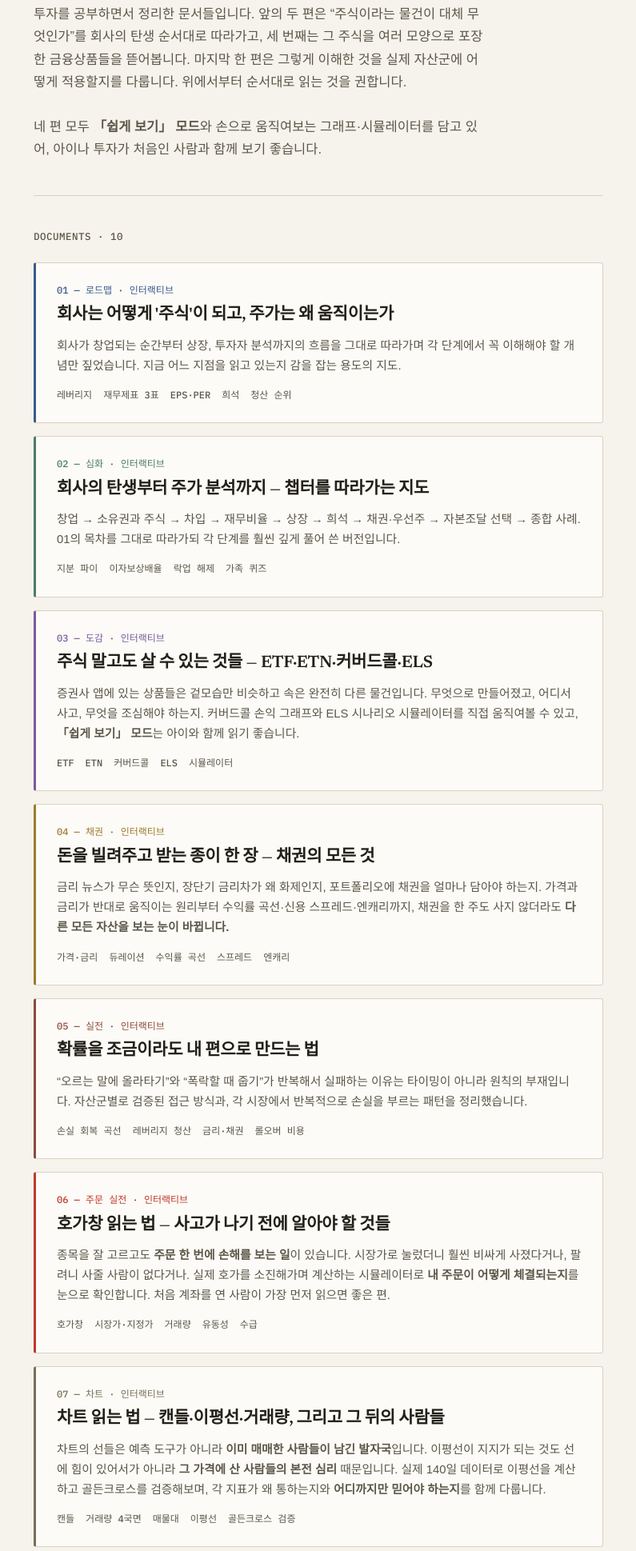
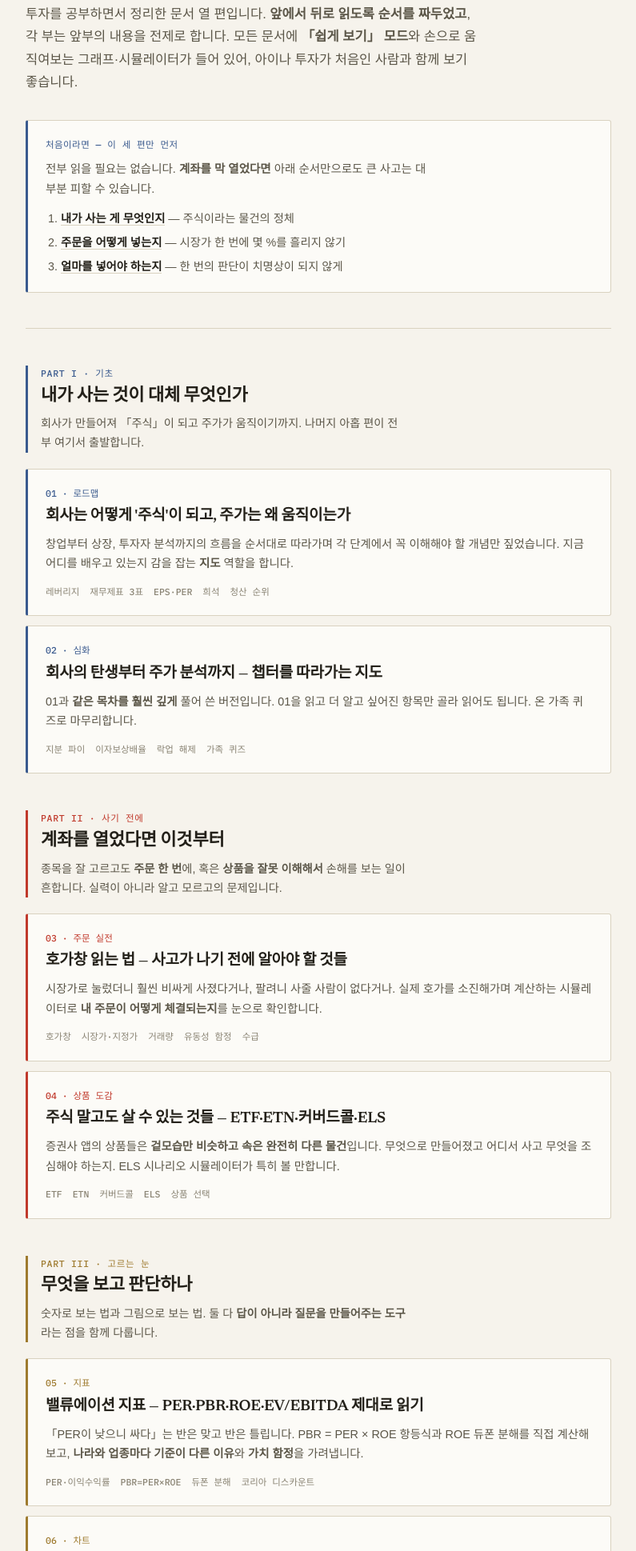
Before and after one commit to moyuchan84/trade-master, a plain HTML site: page index.html in a window 1280 px wide. Shown: the part 206-2145 px from the top of the page at 80% size, without its empty margins (242-1037 px from the left). Drawn offline with Linux system fonts and the light colour scheme; a web font is replaced by a local one.

Commit message:
목록 페이지를 읽는 순서대로 5부로 재구성
문서가 열 편이 되면서 평면 목록으로는 어디부터 읽어야 할지 알기 어려워짐.
각 부가 앞부를 전제로 하도록 순서를 다시 짜고 그룹화.

- PART I 기초 — 주식이 무엇인가 (로드맵, 심화)
- PART II 사기 전에 — 호가창, 금융상품 도감
- PART III 고르는 눈 — 밸류에이션 지표, 차트
- PART IV 큰 그림 — 채권, 경제지표, 시장의 역사
- PART V 그래서 어떻게 — 자산군별 실전 운용

호가창 문서를 앞으로 옮긴 것이 가장 큰 변화. 계좌를 연 직후 가장 먼저
필요한 내용인데 기존에는 6번째에 있었음.

부마다 색과 한 줄 설명을 붙이고, 「처음이라면 이 세 편만 먼저」 안내를
상단에 추가. 초기 3편에 빠져 있던 목록 복귀 링크도 함께 채워
열 편 모두 서로 오갈 수 있게 함. README도 같은 구조로 재작성.

Co-Authored-By: Claude Opus 5 <noreply@anthropic.com>

```diff
--- a/index.html
+++ b/index.html
@@ -3,8 +3,8 @@
 <head>
 <meta charset="UTF-8">
 <meta name="viewport" content="width=device-width, initial-scale=1.0">
-<title>투자 공부 노트 — 주식회사의 원리부터 자산군별 전략까지</title>
-<meta name="description" content="회사가 주식이 되는 원리부터 자산군별 접근법까지, 투자 공부 과정에서 정리한 문서 모음입니다.">
+<title>투자 공부 노트 — 주식회사의 원리부터 시장의 역사까지</title>
+<meta name="description" content="주식이 무엇인지부터 주문·지표·시장·역사까지, 읽는 순서대로 정리한 투자 학습 자료 10편. 그림과 시뮬레이터로 직접 움직여보며 공부합니다.">
 <link rel="preconnect" href="https://fonts.googleapis.com">
 <link href="https://fonts.googleapis.com/css2?family=Newsreader:ital,wght@0,400;0,500;0,600;1,400&family=IBM+Plex+Sans+KR:wght@400;500;600;700&family=IBM+Plex+Mono:wght@500&display=swap" rel="stylesheet">
 <style>
@@ -12,18 +12,14 @@
     --paper:#F6F3EC;
     --ink:#232019;
     --ink-soft:#5B5648;
+    --ink-faint:#8A8474;
     --rule:#D9D2C0;
     --card:#FCFBF7;
-    --accent-a:#8E4B3A;
-    --accent-b:#3A5A8E;
-    --accent-c:#4C7A6D;
-    --accent-d:#7A5C9E;
-    --accent-e:#9E7A2E;
-    --accent-f:#C0392B;
-    --accent-g:#7A6E58;
-    --accent-h:#9E7A2E;
-    --accent-i:#7A5C9E;
-    --accent-j:#8E4B3A;
+    --p1:#3A5A8E;   /* PART I  · 기초 */
+    --p2:#C0392B;   /* PART II · 사기 전에 */
+    --p3:#9E7A2E;   /* PART III· 고르는 눈 */
+    --p4:#7A5C9E;   /* PART IV · 큰 그림 */
+    --p5:#4C7A6D;   /* PART V  · 운용 */
   }
   *{box-sizing:border-box;}
   body{
@@ -34,7 +30,7 @@
     line-height:1.7;
     -webkit-font-smoothing:antialiased;
   }
-  .wrap{max-width:760px;margin:0 auto;padding:64px 24px 100px;}
+  .wrap{max-width:780px;margin:0 auto;padding:64px 24px 100px;}
 
   h1,h2,h3{
     font-family:'Newsreader', serif;
@@ -53,30 +49,60 @@
   h1{font-size:36px;line-height:1.28;margin:0 0 18px;}
   .lede{font-size:16.5px;color:var(--ink-soft);max-width:62ch;margin:0;}
 
-  .rule{
-    margin:44px 0 40px;
-    border:0;
-    border-top:1px solid var(--rule);
+  /* ── 처음이라면 ── */
+  .start{
+    margin:34px 0 0;
+    background:var(--card);
+    border:1px solid var(--rule);
+    border-left:3px solid var(--p1);
+    border-radius:3px;
+    padding:20px 22px;
   }
+  .start .sh{
+    font-family:'IBM Plex Mono', monospace;
+    font-size:11.5px;
+    color:var(--p1);
+    letter-spacing:.04em;
+    margin-bottom:9px;
+  }
+  .start p{font-size:14.5px;color:var(--ink-soft);margin:0 0 14px;max-width:60ch;}
+  .start ol{margin:0;padding-left:19px;}
+  .start li{font-size:14.3px;color:var(--ink-soft);margin-bottom:7px;line-height:1.6;}
+  .start li:last-child{margin-bottom:0;}
+  .start a{color:var(--ink);text-decoration:none;border-bottom:1px solid var(--rule);font-weight:600;}
+  .start a:hover{border-bottom-color:var(--ink);}
 
-  .section-label{
+  hr.rule{margin:44px 0 0;border:0;border-top:1px solid var(--rule);}
+
+  /* ── 파트 ── */
+  .part{margin:46px 0 0;}
+  .part-head{
+    border-left:3px solid var(--edge);
+    padding-left:16px;
+    margin-bottom:20px;
+  }
+  .part-num{
     font-family:'IBM Plex Mono', monospace;
-    font-size:12.5px;
-    color:var(--ink-soft);
-    letter-spacing:0.04em;
-    margin-bottom:22px;
+    font-size:11.5px;
+    color:var(--edge);
+    letter-spacing:.06em;
+    display:block;
+    margin-bottom:5px;
   }
+  .part-head h2{font-size:22px;margin:0 0 6px;line-height:1.35;}
+  .part-head p{font-size:14.2px;color:var(--ink-soft);margin:0;max-width:58ch;}
 
   ol.docs{list-style:none;margin:0;padding:0;}
-  ol.docs li{margin-bottom:16px;}
+  ol.docs li{margin-bottom:12px;}
+  ol.docs li:last-child{margin-bottom:0;}
 
   a.doc{
     display:block;
     background:var(--card);
     border:1px solid var(--rule);
-    border-left:3px solid var(--edge, var(--rule));
+    border-left:3px solid var(--edge);
     border-radius:3px;
-    padding:24px 26px;
+    padding:20px 22px;
     text-decoration:none;
     color:inherit;
     transition:border-color .18s ease, transform .18s ease, box-shadow .18s ease;
@@ -85,30 +111,27 @@
     transform:translateY(-2px);
     box-shadow:0 6px 20px rgba(35,32,25,.07);
     border-color:#C8BFA8;
-    border-left-color:var(--edge, var(--rule));
+    border-left-color:var(--edge);
   }
-  a.doc:focus-visible{
-    outline:2px solid var(--edge, var(--ink));
-    outline-offset:3px;
-  }
+  a.doc:focus-visible{outline:2px solid var(--edge);outline-offset:3px;}
 
   .doc .num{
     font-family:'IBM Plex Mono', monospace;
-    font-size:12px;
-    color:var(--edge, var(--ink-soft));
+    font-size:11.5px;
+    color:var(--edge);
     display:block;
-    margin-bottom:8px;
+    margin-bottom:7px;
   }
-  .doc h2{font-size:21px;line-height:1.35;margin:0 0 10px;}
-  .doc p{margin:0;font-size:14.8px;color:var(--ink-soft);}
+  .doc h3{font-size:19px;line-height:1.36;margin:0 0 9px;}
+  .doc p{margin:0;font-size:14.4px;color:var(--ink-soft);}
   .doc .meta{
-    margin-top:14px;
+    margin-top:13px;
     font-family:'IBM Plex Mono', monospace;
-    font-size:12px;
-    color:var(--ink-soft);
+    font-size:11.5px;
+    color:var(--ink-faint);
     display:flex;
     flex-wrap:wrap;
-    gap:6px 14px;
+    gap:5px 13px;
   }
 
   .note{
@@ -118,25 +141,30 @@
     padding:18px 20px;
     font-size:14.2px;
     border-radius:2px;
-    margin:48px 0 0;
+    margin:52px 0 0;
   }
   .note b{font-weight:600;}
+  .note p{margin:0;max-width:none;}
+  .note p + p{margin-top:10px;}
 
   footer{
-    margin-top:56px;
+    margin-top:44px;
     padding-top:22px;
     border-top:1px solid var(--rule);
     font-family:'IBM Plex Mono', monospace;
     font-size:12px;
     color:var(--ink-soft);
+    line-height:1.9;
   }
   footer a{color:var(--ink-soft);}
 
   @media (max-width:600px){
     .wrap{padding:44px 20px 72px;}
-    h1{font-size:29px;}
-    a.doc{padding:20px 20px;}
-    .doc h2{font-size:19px;}
+    h1{font-size:28px;}
+    .part-head h2{font-size:19px;}
+    a.doc{padding:17px 18px;}
+    .doc h3{font-size:17px;}
+    .start{padding:17px 18px;}
   }
 </style>
 </head>
@@ -145,99 +173,160 @@
 
   <header class="top">
     <div class="kicker">투자 공부 노트 · TRADE MASTER</div>
-    <h1>회사가 주식이 되는 원리부터,<br>자산군별로 잃지 않는 법까지</h1>
-    <p class="lede">투자를 공부하면서 정리한 문서들입니다. 앞의 두 편은 “주식이라는 물건이 대체 무엇인가”를 회사의 탄생 순서대로 따라가고, 세 번째는 그 주식을 여러 모양으로 포장한 금융상품들을 뜯어봅니다. 마지막 한 편은 그렇게 이해한 것을 실제 자산군에 어떻게 적용할지를 다룹니다. 위에서부터 순서대로 읽는 것을 권합니다.<br><br>네 편 모두 <b>「쉽게 보기」 모드</b>와 손으로 움직여보는 그래프·시뮬레이터를 담고 있어, 아이나 투자가 처음인 사람과 함께 보기 좋습니다.</p>
+    <h1>주식회사의 원리부터<br>시장의 역사까지</h1>
+    <p class="lede">투자를 공부하면서 정리한 문서 열 편입니다. <b>앞에서 뒤로 읽도록 순서를 짜두었고</b>, 각 부는 앞부의 내용을 전제로 합니다. 모든 문서에 <b>「쉽게 보기」 모드</b>와 손으로 움직여보는 그래프·시뮬레이터가 들어 있어, 아이나 투자가 처음인 사람과 함께 보기 좋습니다.</p>
+
+    <div class="start">
+      <div class="sh">처음이라면 — 이 세 편만 먼저</div>
+      <p>전부 읽을 필요는 없습니다. <b>계좌를 막 열었다면</b> 아래 순서만으로도 큰 사고는 대부분 피할 수 있습니다.</p>
+      <ol>
+        <li><a href="stock-company-basics.html">내가 사는 게 무엇인지</a> — 주식이라는 물건의 정체</li>
+        <li><a href="orderbook-guide.html">주문을 어떻게 넣는지</a> — 시장가 한 번에 몇 %를 흘리지 않기</li>
+        <li><a href="asset-strategy-guide.html">얼마를 넣어야 하는지</a> — 한 번의 판단이 치명상이 되지 않게</li>
+      </ol>
+    </div>
   </header>
 
   <hr class="rule">
 
-  <div class="section-label">DOCUMENTS · 10</div>
-
+  <!-- ══════════ PART I ══════════ -->
+  <section class="part" style="--edge:var(--p1)">
+    <div class="part-head">
+      <span class="part-num">PART I · 기초</span>
+      <h2>내가 사는 것이 대체 무엇인가</h2>
+      <p>회사가 만들어져 「주식」이 되고 주가가 움직이기까지. 나머지 아홉 편이 전부 여기서 출발합니다.</p>
+    </div>
     <ol class="docs">
       <li>
-      <a class="doc" href="stock-company-basics.html" style="--edge:var(--accent-b)">
-        <span class="num">01 — 로드맵 · 인터랙티브</span>
-        <h2>회사는 어떻게 '주식'이 되고, 주가는 왜 움직이는가</h2>
-        <p>회사가 창업되는 순간부터 상장, 투자자 분석까지의 흐름을 그대로 따라가며 각 단계에서 꼭 이해해야 할 개념만 짚었습니다. 지금 어느 지점을 읽고 있는지 감을 잡는 용도의 지도.</p>
+        <a class="doc" href="stock-company-basics.html">
+          <span class="num">01 · 로드맵</span>
+          <h3>회사는 어떻게 '주식'이 되고, 주가는 왜 움직이는가</h3>
+          <p>창업부터 상장, 투자자 분석까지의 흐름을 순서대로 따라가며 각 단계에서 꼭 이해해야 할 개념만 짚었습니다. 지금 어디를 배우고 있는지 감을 잡는 <b>지도</b> 역할을 합니다.</p>
           <div class="meta"><span>레버리지</span><span>재무제표 3표</span><span>EPS·PER</span><span>희석</span><span>청산 순위</span></div>
         </a>
       </li>
       <li>
-      <a class="doc" href="stock-company-basics-detailed.html" style="--edge:var(--accent-c)">
-        <span class="num">02 — 심화 · 인터랙티브</span>
-        <h2>회사의 탄생부터 주가 분석까지 — 챕터를 따라가는 지도</h2>
-        <p>창업 → 소유권과 주식 → 차입 → 재무비율 → 상장 → 희석 → 채권·우선주 → 자본조달 선택 → 종합 사례. 01의 목차를 그대로 따라가되 각 단계를 훨씬 깊게 풀어 쓴 버전입니다.</p>
+        <a class="doc" href="stock-company-basics-detailed.html">
+          <span class="num">02 · 심화</span>
+          <h3>회사의 탄생부터 주가 분석까지 — 챕터를 따라가는 지도</h3>
+          <p>01과 <b>같은 목차를 훨씬 깊게</b> 풀어 쓴 버전입니다. 01을 읽고 더 알고 싶어진 항목만 골라 읽어도 됩니다. 온 가족 퀴즈로 마무리합니다.</p>
           <div class="meta"><span>지분 파이</span><span>이자보상배율</span><span>락업 해제</span><span>가족 퀴즈</span></div>
         </a>
       </li>
+    </ol>
+  </section>
+
+  <!-- ══════════ PART II ══════════ -->
+  <section class="part" style="--edge:var(--p2)">
+    <div class="part-head">
+      <span class="part-num">PART II · 사기 전에</span>
+      <h2>계좌를 열었다면 이것부터</h2>
+      <p>종목을 잘 고르고도 <b>주문 한 번</b>에, 혹은 <b>상품을 잘못 이해해서</b> 손해를 보는 일이 흔합니다. 실력이 아니라 알고 모르고의 문제입니다.</p>
+    </div>
+    <ol class="docs">
       <li>
-      <a class="doc" href="financial-products-guide.html" style="--edge:var(--accent-d)">
-        <span class="num">03 — 도감 · 인터랙티브</span>
-        <h2>주식 말고도 살 수 있는 것들 — ETF·ETN·커버드콜·ELS</h2>
-        <p>증권사 앱에 있는 상품들은 겉모습만 비슷하고 속은 완전히 다른 물건입니다. 무엇으로 만들어졌고, 어디서 사고, 무엇을 조심해야 하는지. 커버드콜 손익 그래프와 ELS 시나리오 시뮬레이터를 직접 움직여볼 수 있고, <b>「쉽게 보기」 모드</b>는 아이와 함께 읽기 좋습니다.</p>
-        <div class="meta"><span>ETF</span><span>ETN</span><span>커버드콜</span><span>ELS</span><span>시뮬레이터</span></div>
+        <a class="doc" href="orderbook-guide.html">
+          <span class="num">03 · 주문 실전</span>
+          <h3>호가창 읽는 법 — 사고가 나기 전에 알아야 할 것들</h3>
+          <p>시장가로 눌렀더니 훨씬 비싸게 사졌다거나, 팔려니 사줄 사람이 없다거나. 실제 호가를 소진해가며 계산하는 시뮬레이터로 <b>내 주문이 어떻게 체결되는지</b>를 눈으로 확인합니다.</p>
+          <div class="meta"><span>호가창</span><span>시장가·지정가</span><span>거래량</span><span>유동성 함정</span><span>수급</span></div>
         </a>
       </li>
       <li>
-      <a class="doc" href="bond-guide.html" style="--edge:var(--accent-e)">
-        <span class="num">04 — 채권 · 인터랙티브</span>
-        <h2>돈을 빌려주고 받는 종이 한 장 — 채권의 모든 것</h2>
-        <p>금리 뉴스가 무슨 뜻인지, 장단기 금리차가 왜 화제인지, 포트폴리오에 채권을 얼마나 담아야 하는지. 가격과 금리가 반대로 움직이는 원리부터 수익률 곡선·신용 스프레드·엔캐리까지, 채권을 한 주도 사지 않더라도 <b>다른 모든 자산을 보는 눈이 바뀝니다.</b></p>
+        <a class="doc" href="financial-products-guide.html">
+          <span class="num">04 · 상품 도감</span>
+          <h3>주식 말고도 살 수 있는 것들 — ETF·ETN·커버드콜·ELS</h3>
+          <p>증권사 앱의 상품들은 <b>겉모습만 비슷하고 속은 완전히 다른 물건</b>입니다. 무엇으로 만들어졌고 어디서 사고 무엇을 조심해야 하는지. ELS 시나리오 시뮬레이터가 특히 볼 만합니다.</p>
+          <div class="meta"><span>ETF</span><span>ETN</span><span>커버드콜</span><span>ELS</span><span>상품 선택</span></div>
+        </a>
+      </li>
+    </ol>
+  </section>
+
+  <!-- ══════════ PART III ══════════ -->
+  <section class="part" style="--edge:var(--p3)">
+    <div class="part-head">
+      <span class="part-num">PART III · 고르는 눈</span>
+      <h2>무엇을 보고 판단하나</h2>
+      <p>숫자로 보는 법과 그림으로 보는 법. 둘 다 <b>답이 아니라 질문을 만들어주는 도구</b>라는 점을 함께 다룹니다.</p>
+    </div>
+    <ol class="docs">
+      <li>
+        <a class="doc" href="valuation-guide.html">
+          <span class="num">05 · 지표</span>
+          <h3>밸류에이션 지표 — PER·PBR·ROE·EV/EBITDA 제대로 읽기</h3>
+          <p>「PER이 낮으니 싸다」는 반은 맞고 반은 틀립니다. PBR = PER × ROE 항등식과 ROE 듀폰 분해를 직접 계산해보고, <b>나라와 업종마다 기준이 다른 이유</b>와 <b>가치 함정</b>을 가려냅니다.</p>
+          <div class="meta"><span>PER·이익수익률</span><span>PBR=PER×ROE</span><span>듀폰 분해</span><span>코리아 디스카운트</span></div>
+        </a>
+      </li>
+      <li>
+        <a class="doc" href="chart-guide.html">
+          <span class="num">06 · 차트</span>
+          <h3>차트 읽는 법 — 캔들·이평선·거래량, 그리고 그 뒤의 사람들</h3>
+          <p>차트의 선은 예측 도구가 아니라 <b>이미 매매한 사람들이 남긴 발자국</b>입니다. 이평선이 지지가 되는 것도 <b>그 가격에 산 사람들의 본전 심리</b> 때문입니다. 골든크로스를 실제 데이터로 검증해봅니다.</p>
+          <div class="meta"><span>캔들</span><span>거래량 4국면</span><span>매물대</span><span>이평선</span><span>골든크로스 검증</span></div>
+        </a>
+      </li>
+    </ol>
+  </section>
+
+  <!-- ══════════ PART IV ══════════ -->
+  <section class="part" style="--edge:var(--p4)">
+    <div class="part-head">
+      <span class="part-num">PART IV · 큰 그림</span>
+      <h2>내 종목 밖에서 벌어지는 일들</h2>
+      <p>금리·경제지표·역사. 개별 종목을 아무리 잘 골라도 <b>이 힘들이 계좌를 흔듭니다.</b> 여기부터는 맞히기가 아니라 <b>「왜 흔들렸는지 이해하기」</b>가 목적입니다.</p>
+    </div>
+    <ol class="docs">
+      <li>
+        <a class="doc" href="bond-guide.html">
+          <span class="num">07 · 채권</span>
+          <h3>돈을 빌려주고 받는 종이 한 장 — 채권의 모든 것</h3>
+          <p>금리 뉴스가 무슨 뜻인지, 장단기 금리차가 왜 화제인지, 포트폴리오에 얼마나 담아야 하는지. <b>채권을 한 주도 사지 않더라도 다른 모든 자산을 보는 눈이 바뀝니다.</b></p>
           <div class="meta"><span>가격·금리</span><span>듀레이션</span><span>수익률 곡선</span><span>스프레드</span><span>엔캐리</span></div>
         </a>
       </li>
       <li>
-      <a class="doc" href="asset-strategy-guide.html" style="--edge:var(--accent-a)">
-        <span class="num">05 — 실전 · 인터랙티브</span>
-        <h2>확률을 조금이라도 내 편으로 만드는 법</h2>
-        <p>“오르는 말에 올라타기”와 “폭락할 때 줍기”가 반복해서 실패하는 이유는 타이밍이 아니라 원칙의 부재입니다. 자산군별로 검증된 접근 방식과, 각 시장에서 반복적으로 손실을 부르는 패턴을 정리했습니다.</p>
-        <div class="meta"><span>손실 회복 곡선</span><span>레버리지 청산</span><span>금리·채권</span><span>롤오버 비용</span></div>
+        <a class="doc" href="macro-guide.html">
+          <span class="num">08 · 경제지표</span>
+          <h3>경제지표와 주가 — CPI·고용·FOMC 읽는 법</h3>
+          <p>주가를 움직이는 건 숫자 자체가 아니라 <b>「예상과 얼마나 달랐는가」</b>입니다. 월간 발표 달력, <b>「좋은 뉴스가 나쁜 뉴스」가 되는 이유</b>, 미국 지표가 한국까지 번지는 세 개의 통로.</p>
+          <div class="meta"><span>서프라이즈</span><span>발표 달력</span><span>CPI</span><span>고용·국면</span><span>FOMC</span></div>
         </a>
       </li>
       <li>
-      <a class="doc" href="orderbook-guide.html" style="--edge:var(--accent-f)">
-        <span class="num">06 — 주문 실전 · 인터랙티브</span>
-        <h2>호가창 읽는 법 — 사고가 나기 전에 알아야 할 것들</h2>
-        <p>종목을 잘 고르고도 <b>주문 한 번에 손해를 보는 일</b>이 있습니다. 시장가로 눌렀더니 훨씬 비싸게 사졌다거나, 팔려니 사줄 사람이 없다거나. 실제 호가를 소진해가며 계산하는 시뮬레이터로 <b>내 주문이 어떻게 체결되는지</b>를 눈으로 확인합니다. 처음 계좌를 연 사람이 가장 먼저 읽으면 좋은 편.</p>
-        <div class="meta"><span>호가창</span><span>시장가·지정가</span><span>거래량</span><span>유동성</span><span>수급</span></div>
-      </a>
-    </li>
-    <li>
-      <a class="doc" href="chart-guide.html" style="--edge:var(--accent-g)">
-        <span class="num">07 — 차트 · 인터랙티브</span>
-        <h2>차트 읽는 법 — 캔들·이평선·거래량, 그리고 그 뒤의 사람들</h2>
-        <p>차트의 선들은 예측 도구가 아니라 <b>이미 매매한 사람들이 남긴 발자국</b>입니다. 이평선이 지지가 되는 것도 선에 힘이 있어서가 아니라 <b>그 가격에 산 사람들의 본전 심리</b> 때문입니다. 실제 140일 데이터로 이평선을 계산하고 골든크로스를 검증해보며, 각 지표가 왜 통하는지와 <b>어디까지만 믿어야 하는지</b>를 함께 다룹니다.</p>
-        <div class="meta"><span>캔들</span><span>거래량 4국면</span><span>매물대</span><span>이평선</span><span>골든크로스 검증</span></div>
-      </a>
-    </li>
-    <li>
-      <a class="doc" href="valuation-guide.html" style="--edge:var(--accent-h)">
-        <span class="num">08 — 지표 · 인터랙티브</span>
-        <h2>밸류에이션 지표 — PER·PBR·ROE·EV/EBITDA 제대로 읽기</h2>
-        <p>「PER이 낮으니 싸다」는 반은 맞고 반은 틀립니다. 각 지표가 <b>정확히 무엇을 재는지</b>, 종목 선정에 얼마나 쓸모가 있는지, 그리고 <b>나라와 업종마다 기준이 다른 이유</b>까지. PBR = PER × ROE 항등식과 ROE 듀폰 분해를 직접 계산해보고, PER 6배인 네 회사를 진단해 <b>가치 함정</b>을 가려냅니다.</p>
-        <div class="meta"><span>PER·이익수익률</span><span>PBR=PER×ROE</span><span>듀폰 분해</span><span>EV/EBITDA</span><span>코리아 디스카운트</span></div>
-      </a>
-    </li>
-    <li>
-      <a class="doc" href="macro-guide.html" style="--edge:var(--accent-i)">
-        <span class="num">09 — 경제지표 · 인터랙티브</span>
-        <h2>경제지표와 주가 — CPI·고용·FOMC 읽는 법</h2>
-        <p>밤사이 미국에서 숫자 하나가 나오면 다음 날 내 계좌가 흔들립니다. 그런데 주가를 움직이는 건 <b>숫자 자체가 아니라 「예상과 얼마나 달랐는가」</b>입니다. 월간 발표 달력, 예상치와 실적치의 차이가 만드는 반응, <b>「좋은 뉴스가 나쁜 뉴스」가 되는 이유</b>, 그리고 미국 지표가 한국까지 번지는 세 개의 통로를 다룹니다.</p>
-        <div class="meta"><span>서프라이즈</span><span>발표 달력</span><span>CPI</span><span>고용·국면</span><span>FOMC</span><span>전이 경로</span></div>
-      </a>
-    </li>
-    <li>
-      <a class="doc" href="history-guide.html" style="--edge:var(--accent-j)">
-        <span class="num">10 — 역사 · 인터랙티브</span>
-        <h2>주식시장 100년 — 폭락과 회복, 그리고 사이클</h2>
-        <p>시장은 백 년 동안 여러 번 무너졌고 그때마다 다시 올라왔습니다. 다만 어떤 회복은 <b>다섯 달</b>, 어떤 회복은 <b>25년</b>이 걸렸습니다. 1929년 대공황부터 코로나까지 연표에서 사건을 눌러보고, 장기 상승 테마와 통화량의 관계, 그리고 <b>다섯 개 지표로 지금 국면을 가늠하는 대시보드</b>까지.</p>
-        <div class="meta"><span>100년 연표</span><span>회복 기간</span><span>하루 최대 낙폭</span><span>버블 6단계</span><span>통화량</span><span>사이클 대시보드</span></div>
+        <a class="doc" href="history-guide.html">
+          <span class="num">09 · 역사</span>
+          <h3>주식시장 100년 — 폭락과 회복, 그리고 사이클</h3>
+          <p>시장은 여러 번 무너졌고 그때마다 다시 올라왔습니다. 다만 어떤 회복은 <b>다섯 달</b>, 어떤 회복은 <b>25년</b>이 걸렸습니다. 연표에서 사건을 눌러보고, 다섯 지표로 지금 국면을 가늠해봅니다.</p>
+          <div class="meta"><span>100년 연표</span><span>회복 기간</span><span>버블 6단계</span><span>통화량</span><span>사이클 대시보드</span></div>
         </a>
       </li>
     </ol>
+  </section>
+
+  <!-- ══════════ PART V ══════════ -->
+  <section class="part" style="--edge:var(--p5)">
+    <div class="part-head">
+      <span class="part-num">PART V · 그래서 어떻게</span>
+      <h2>배운 것을 실제 돈에 적용하기</h2>
+      <p>앞의 아홉 편이 <b>「무엇을·왜」</b>였다면, 마지막 한 편은 <b>「얼마를·어떻게」</b>입니다. 결국 여기로 수렴합니다.</p>
+    </div>
+    <ol class="docs">
+      <li>
+        <a class="doc" href="asset-strategy-guide.html">
+          <span class="num">10 · 실전 운용</span>
+          <h3>확률을 조금이라도 내 편으로 만드는 법</h3>
+          <p>“오르는 말에 올라타기”와 “폭락할 때 줍기”가 반복해서 실패하는 이유는 타이밍이 아니라 <b>원칙의 부재</b>입니다. 자산군별 접근 방식과, 각 시장에서 반복적으로 손실을 부르는 패턴을 정리했습니다.</p>
+          <div class="meta"><span>포지션 사이징</span><span>손실 회복 곡선</span><span>레버리지 청산</span><span>금리·채권</span><span>롤오버 비용</span></div>
+        </a>
+      </li>
+    </ol>
+  </section>
 
   <div class="note">
-    <b>참고.</b> 이 문서들은 개인 학습용 정리이며 특정 종목이나 상품에 대한 투자 권유가 아닙니다. 모든 투자 판단과 그 결과에 대한 책임은 투자자 본인에게 있습니다.
+    <p><b>참고.</b> 개인 학습용 정리이며 특정 종목이나 상품에 대한 투자 권유가 아닙니다. 모든 투자 판단과 그 결과에 대한 책임은 투자자 본인에게 있습니다.</p>
+    <p>문서 안의 수치 중 <b>국가별·업종별 배수, 역사적 낙폭과 회복 기간, 지표 발표 시각</b> 등은 자료와 시점에 따라 달라지는 <b>대략적인 값</b>입니다. 실제 판단 전에는 최신 데이터로 확인하세요.</p>
   </div>
 
   <footer>
```
Also changed, not shown: asset-strategy-guide.html (+4 -0 lines), stock-company-basics-detailed.html (+4 -0 lines), stock-company-basics.html (+4 -0 lines), 1 other file. Lines whose indentation alone changed are shown as unchanged.
